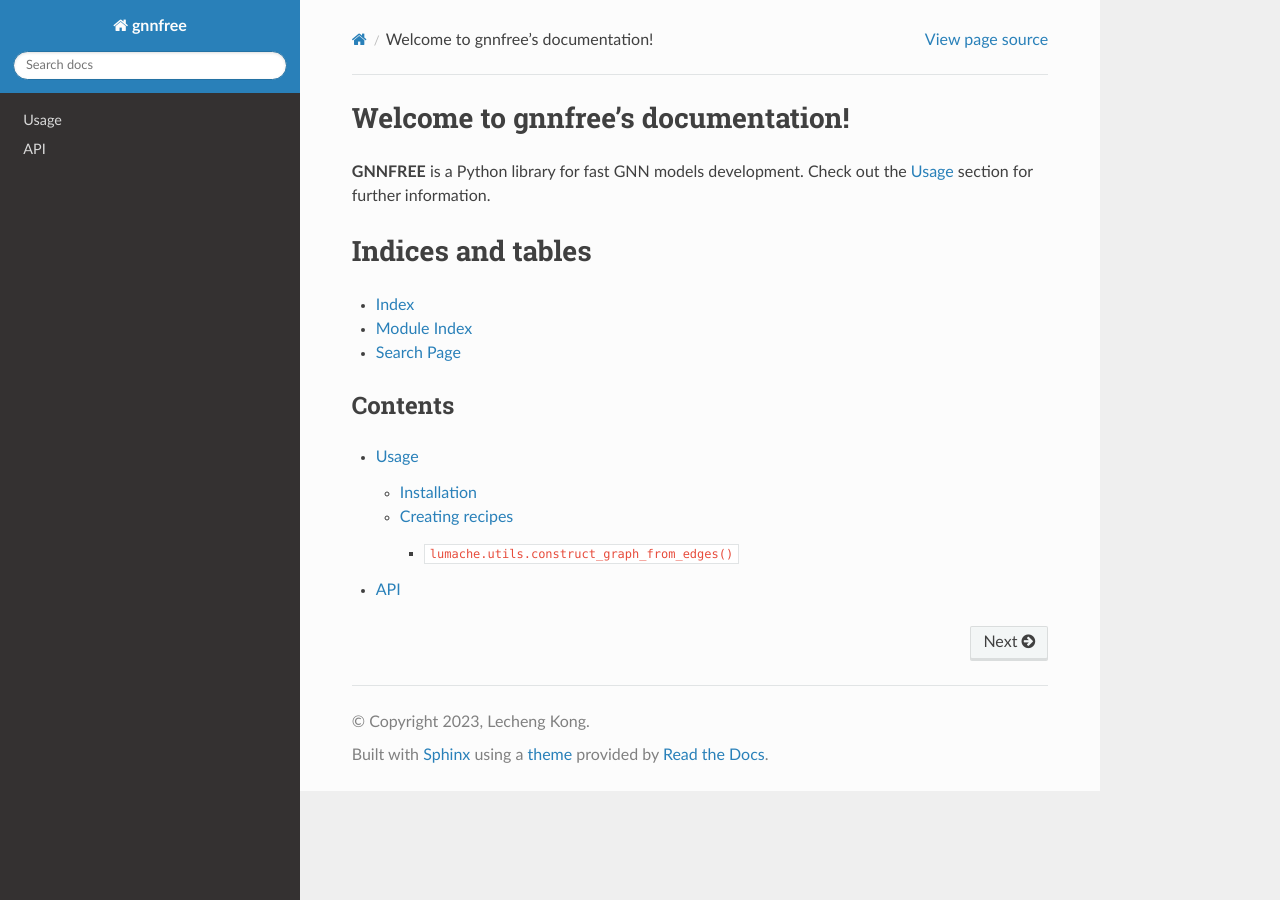
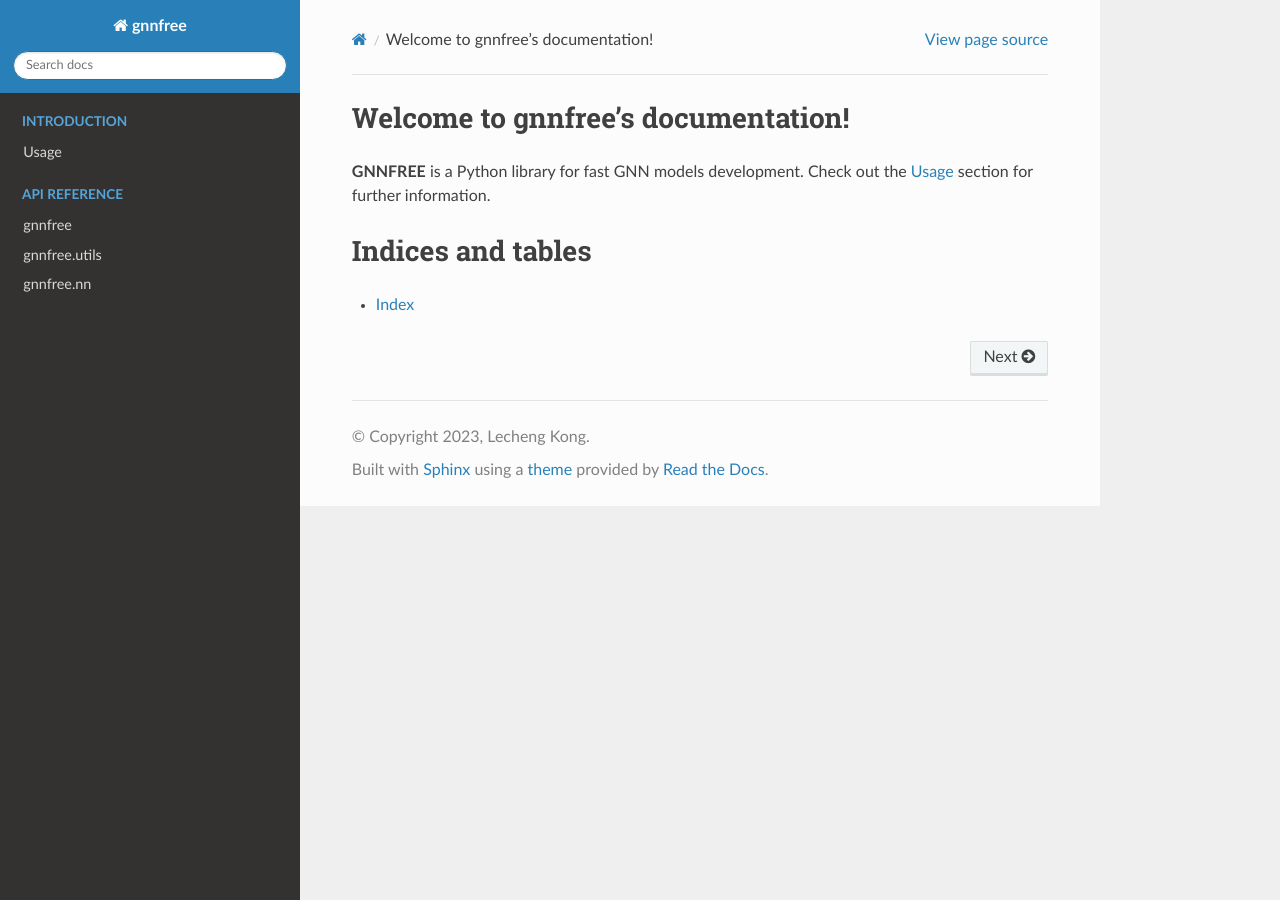
Before and after one commit to LechengKong/gnnfree, a Sphinx documentation site: the page built from docs/source/index.rst, in a window 1280 px wide. Built offline with Sphinx 7.4.7 and the Read the Docs theme 2.0.0, drawn with Linux system fonts in a browser that asks for light colours.

Commit message:
comments

```diff
--- /dev/null
+++ b/docs/source/_templates/classtemplate.rst
@@ -0,0 +1,10 @@
+.. role:: hidden
+    :class: hidden-section
+.. currentmodule:: {{ module }}
+
+
+{{ name | underline}}
+
+.. autoclass:: {{ name }}
+    :show-inheritance:
+    :members: __getitem__, __len__, collate_fn, forward, reset_parameters, rel_emb, rel_project, explain_node, explain_graph
--- /dev/null
+++ b/docs/source/api/gnnfree.nn.rst
@@ -0,0 +1,2 @@
+gnnfree.nn
+==========
--- /dev/null
+++ b/docs/source/api/gnnfree.rst
@@ -0,0 +1,2 @@
+gnnfree
+=======
--- a/docs/source/conf.py
+++ b/docs/source/conf.py
@@ -13,6 +13,7 @@
 import os
 import pathlib
 import sys
+
 sys.path.insert(0, pathlib.Path(__file__).parents[2].resolve().as_posix())
 
 sys.path.insert(0, os.path.abspath("../../src"))
@@ -59,4 +60,4 @@ html_theme = "sphinx_rtd_theme"
 # Add any paths that contain custom static files (such as style sheets) here,
 # relative to this directory. They are copied after the builtin static files,
 # so a file named "default.css" will overwrite the builtin "default.css".
-html_static_path = ["_static"]
+html_static_path = []
--- a/docs/source/index.rst
+++ b/docs/source/index.rst
@@ -10,21 +10,23 @@ Check out the :doc:`usage` section for further information.
 
 .. toctree::
    :maxdepth: 2
-   :caption: Contents:
+   :caption: Introduction
+   :hidden:
+   :glob:
 
+   usage
 
+.. toctree::
+   :maxdepth: 2
+   :caption: API Reference
+   :hidden:
+   :glob:
+
+   api/gnnfree
+   api/gnnfree.utils
+   api/gnnfree.nn
 
 Indices and tables
 ==================
 
 * :ref:`genindex`
-* :ref:`modindex`
-* :ref:`search`
-
-Contents
---------
-
-.. toctree::
-
-   usage
-   api
--- a/src/gnnfree/__init__.py
+++ b/src/gnnfree/__init__.py
@@ -1 +1,5 @@
+"""The ``gnnfree`` package includes datasets and GNN models for
+efficient graph learning.
+"""
+
 __version__ = "0.0.0"
```
Also changed, not shown: docs/source/api.rst (deleted, +0 -8 lines), docs/source/api/gnnfree.utils.rst (added, +7 -0 lines), docs/source/usage.rst (+0 -15 lines), 8 other files.
